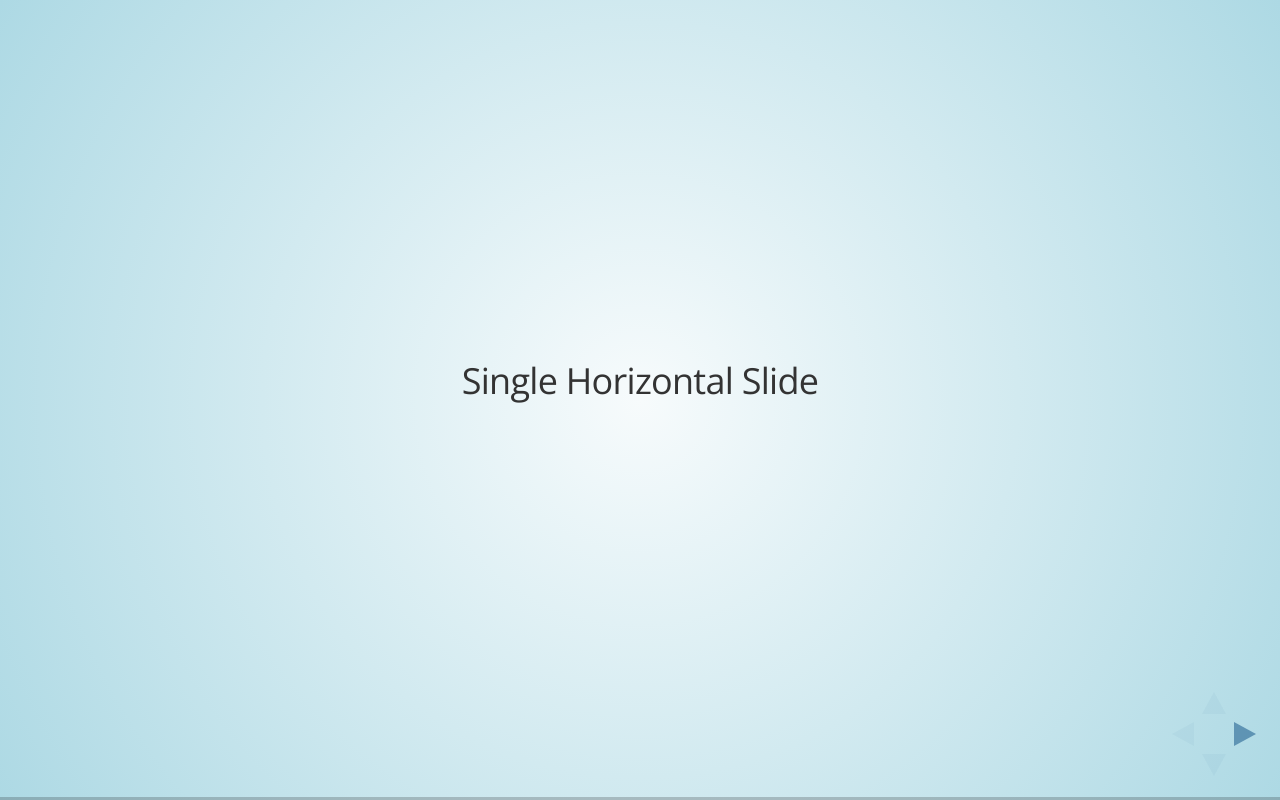
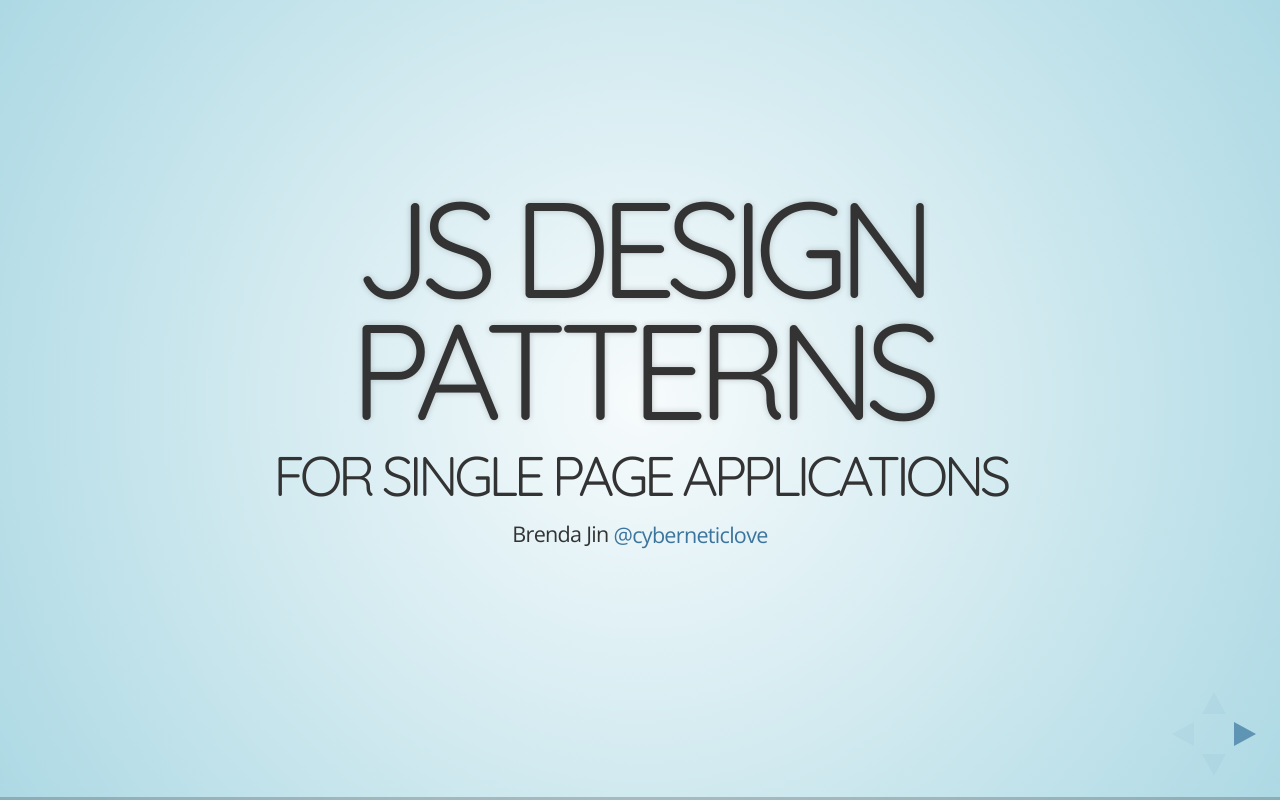
Before and after one commit to brendajin/javascript-spa-design-patterns-presentation, a website: page public/index.html in a window 1280 px wide. Drawn offline with nearby package versions, Linux system fonts and the light colour scheme.

Commit message:
added title slide

```diff
--- a/public/index.html
+++ b/public/index.html
@@ -4,10 +4,10 @@
 <head>
 	<meta charset="utf-8">
 
-	<title>reveal.js - The HTML Presentation Framework</title>
+	<title>JavaScript Design Patterns for your Single Page Application</title>
 
-	<meta name="description" content="A framework for easily creating beautiful presentations using HTML">
-	<meta name="author" content="Hakim El Hattab">
+	<meta name="description" content="A presentation for DevFest Turkey 2014">
+	<meta name="author" content="Brenda Jin">
 
 	<meta name="apple-mobile-web-app-capable" content="yes">
 	<meta name="apple-mobile-web-app-status-bar-style" content="black-translucent">
@@ -18,7 +18,7 @@
 	<link rel="stylesheet" href="lib/reveal.js-2.6.1/css/theme/sky.css" id="theme">
 
 	<!-- For syntax highlighting -->
-	<!-- <link rel="stylesheet" href="lib/css/zenburn.css"> -->
+	<link rel="stylesheet" href="lib/zenburn.css">
 
 	<!-- If the query includes 'print-pdf', use the PDF print sheet -->
 	<link rel="stylesheet" href="lib/reveal.js-2.6.1/css/print/paper.css" type="text/css" media="print">
@@ -31,7 +31,13 @@
 <body>
 	<div class="reveal">
 	    <div class="slides">
-	        <section>Single Horizontal Slide</section>
+	        <section>
+		        <h1>JS Design Patterns</h1>
+		        <h3>for Single Page Applications</h3>
+		        <p>
+			        <small>Brenda Jin <a href="http://www.twitter.com/cyberneticlove">@cyberneticlove</a></small>
+		        </p>
+	        </section>
 	        <section>
 	            <section>Vertical Slide 1</section>
 	            <section>Vertical Slide 2</section>
```
